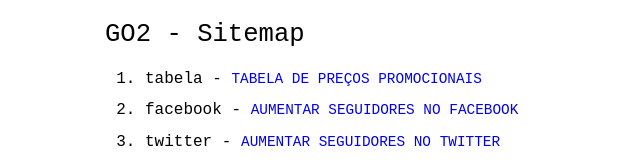
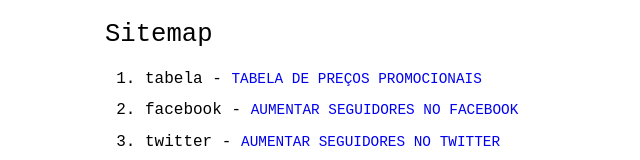
Before and after one commit to geanramos/agencia, a plain HTML site: page s/sitemap.html in a window 1280 px wide. Shown: the top 160 px of the page, without its empty margins (310-950 px from the left). Drawn offline with Linux system fonts and the light colour scheme.

Commit message:
Update sitemap.html

```diff
--- a/s/sitemap.html
+++ b/s/sitemap.html
@@ -22,7 +22,7 @@
 <body>
 <center>
     <div align="left" class="container">
-        <h1 class="titulo" align="left">GO2 - Sitemap</h1>
+        <h1 class="titulo" align="left">Sitemap</h1>
         <ol id="sitemap">
             <!-- Conteúdo gerado pelo JavaScript -->
         </ol>
@@ -31,7 +31,7 @@
 <br>
 <div id="footer" role="contentinfo">
     <p>
-        <a href="criar.html">criar</a> | <a href="../../feed.php">Feed</a> | <a href="../../rss.php">RSS</a> | <a href="../../xml.php">xml</a> | <a href="../../sitemap.php">sitemap</a>.
+        <a href="criar.html">criar</a> | <a href="#">Feed</a> | <a href="#">RSS</a> | <a href="#">xml</a> | <a href="#">sitemap</a>.
     </p>
 </div>
 <noscript></body></noscript>
```
